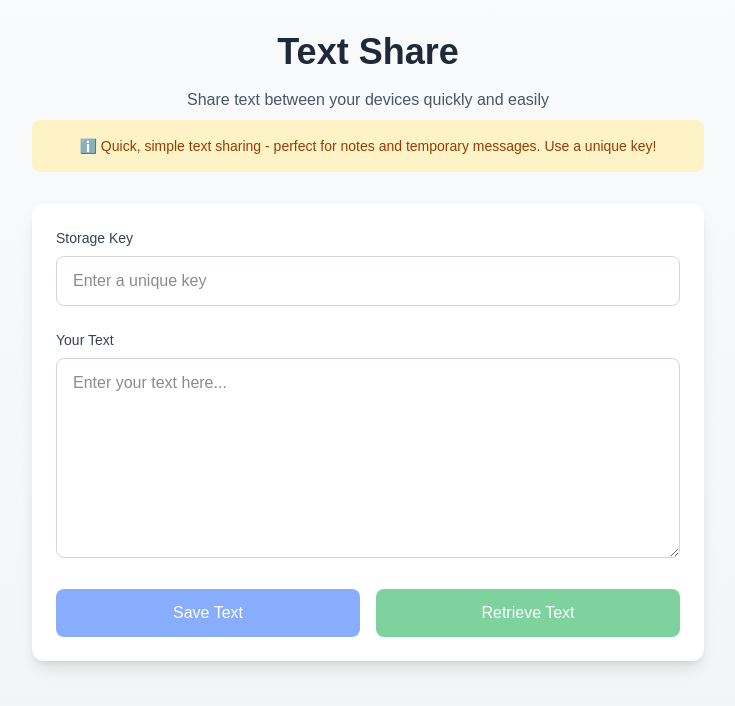
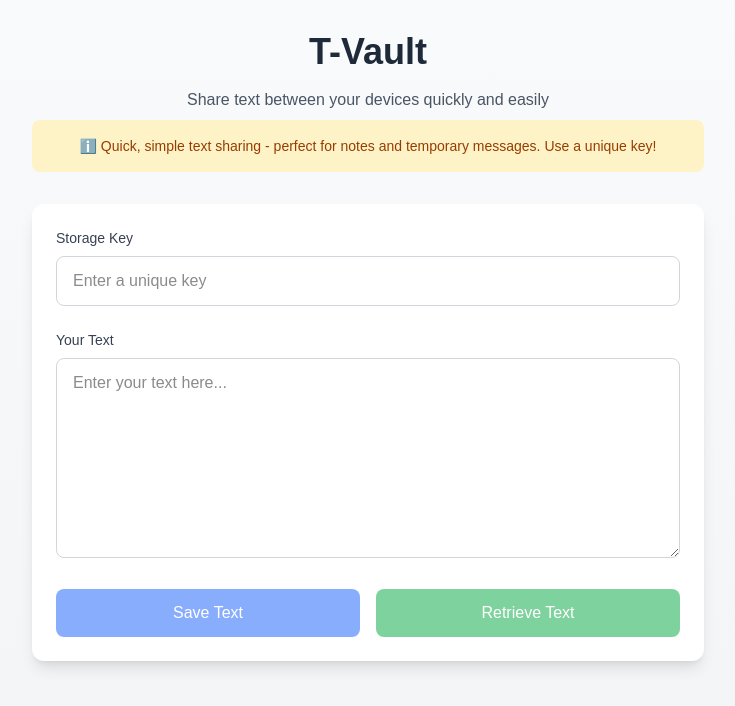
Before and after one commit to yellareddymaheshreddy/tvault, a Next.js app: page / in a window 1280 px wide. Shown: the top 706 px of the page, without its empty margins (272-1007 px from the left). Built offline with nearby package versions, Linux system fonts and the light colour scheme.

Commit message:
changed to tvault

```diff
--- a/app/page.tsx
+++ b/app/page.tsx
@@ -60,7 +60,7 @@ export default function Home() {
   <div className="max-w-2xl mx-auto space-y-8">
     <header className="text-center space-y-4">
       <h1 className="text-3xl sm:text-4xl font-bold text-gray-800 dark:text-gray-100">
-        Text Share
+        T-Vault
       </h1>
       <div className="space-y-2">
         <p className="text-gray-600 dark:text-gray-400">
```
